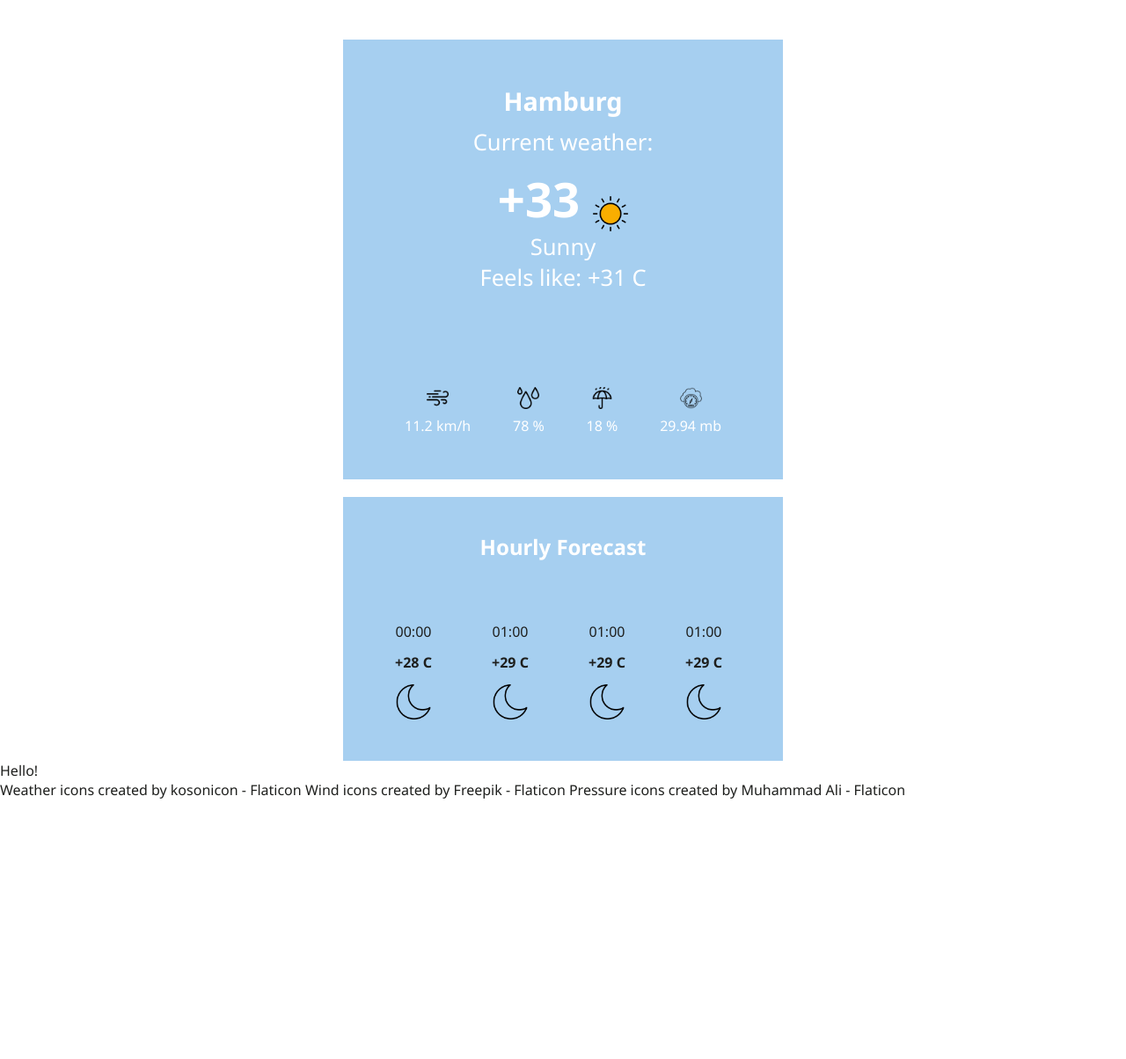
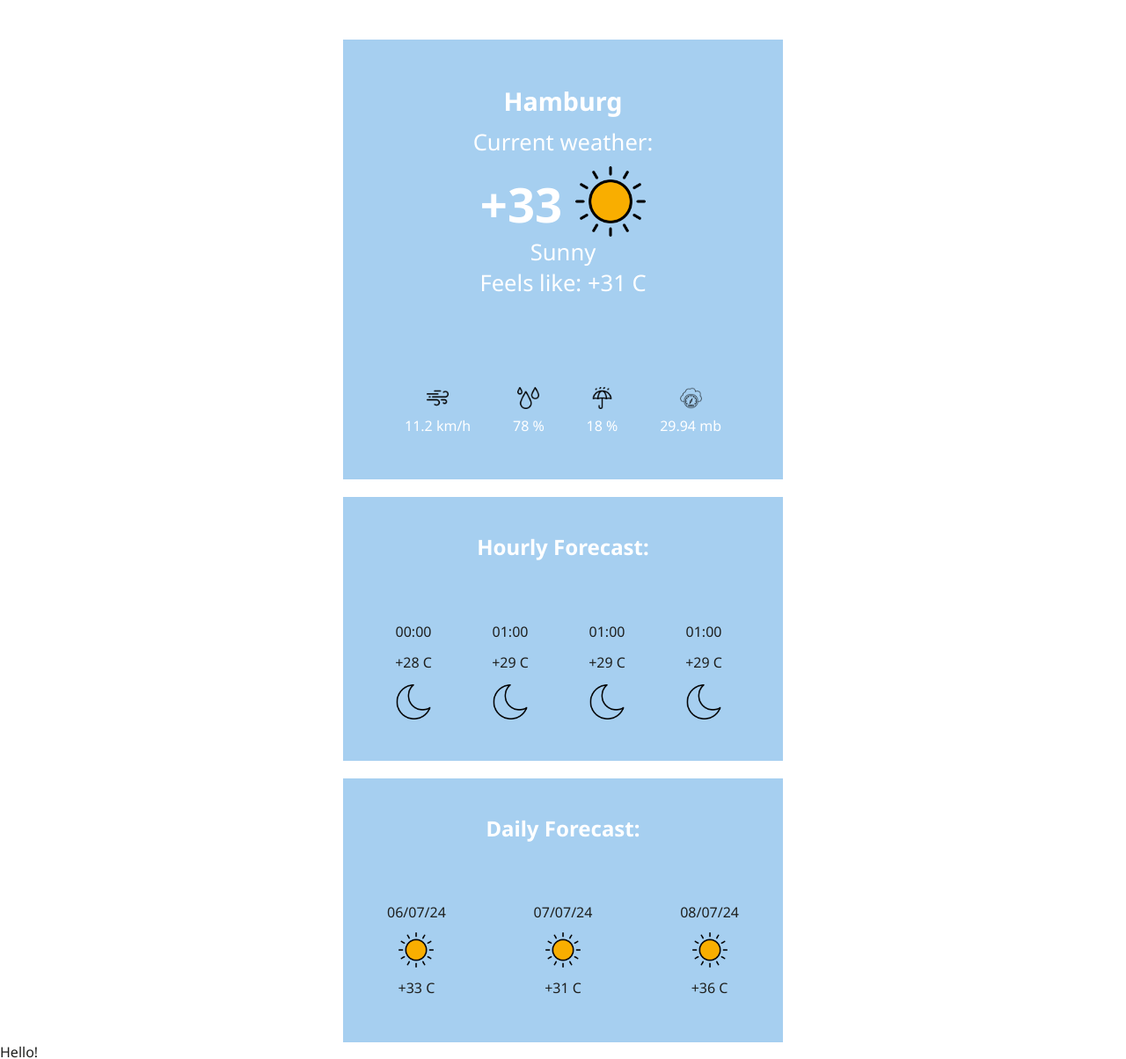
Before and after one commit to DenVIII/weather-app, a website built with webpack: page src/index.html in a window 1280 px wide. Shown: the part 80-1284 px from the top of the page at 88% size. Before the commit the page ends 989 px from the top, so only its background shows below. Built offline with nearby package versions, Linux system fonts and the light colour scheme; no server answers; files whose address does not match are found by name.

Commit message:
Finish daily forecast segment

```diff
--- a/src/index.html
+++ b/src/index.html
@@ -46,8 +46,12 @@
           <div class="current-weather-descr">Current weather:</div>
           <div class="current-weather-main">
             <div class="wrapper">
-              <p class="temperature">+33</p>
-              <img class="condition-icon" src="./assets/sunny.png" alt="" />
+              <p class="main-temperature">+33</p>
+              <img
+                class="main-condition-icon"
+                src="./assets/sunny.png"
+                alt=""
+              />
             </div>
             <p class="condition">Sunny</p>
             <div class="feelslike">
@@ -75,7 +79,7 @@
         </div>
       </div>
       <div class="hourly-forecast">
-        <h2>Hourly Forecast</h2>
+        <h2>Hourly Forecast:</h2>
         <div class="main">
           <div class="container">
             <p class="hour">00:00</p>
@@ -199,6 +203,26 @@
           </div>
         </div>
       </div>
+      <div class="daily-forecast">
+        <h2>Daily Forecast:</h2>
+        <div class="main">
+          <div class="container">
+            <div class="date">06/07/24</div>
+            <img src="./assets/sunny.png" alt="" class="condition-icon" />
+            <div class="temperature">+33 C</div>
+          </div>
+          <div class="container">
+            <div class="date">07/07/24</div>
+            <img src="./assets/sunny.png" alt="" class="condition-icon" />
+            <div class="temperature">+31 C</div>
+          </div>
+          <div class="container">
+            <div class="date">08/07/24</div>
+            <img src="./assets/sunny.png" alt="" class="condition-icon" />
+            <div class="temperature">+36 C</div>
+          </div>
+        </div>
+      </div>
     </div>
     <div class="random-div"></div>
     <footer>
--- a/src/styles.css
+++ b/src/styles.css
@@ -153,12 +153,12 @@ a {
   color: var(--white-text);
 }
 
-.condition-icon {
+.main-condition-icon {
   width: 80px;
   height: 80px;
 }
 
-.temperature {
+.main-temperature {
   font-size: 3.4rem;
   font-weight: bold;
 }
@@ -192,7 +192,8 @@ a {
 
 /*Hourly Forecast*/
 
-.hourly-forecast {
+.hourly-forecast,
+.daily-forecast {
   width: 500px;
   height: 300px;
   padding: 40px 50px;
@@ -204,13 +205,14 @@ a {
   margin-top: 20px;
 }
 
-.hourly-forecast > .main {
+.main {
   display: flex;
-  overflow-x: scroll;
-  scrollbar-color: red orange;
-  scrollbar-width: thin;
   gap: 50px;
   height: 125px;
+}
+
+.hourly-forecast > .main {
+  overflow-x: scroll;
 }
 
 .main > .container {
@@ -225,3 +227,13 @@ a {
   width: 40px;
   height: 40px;
 }
+
+/*Daily forecast*/
+
+.daily-forecast > .main {
+  justify-content: space-between;
+}
+
+.daily-forecast > .main > .container {
+  height: 120px;
+}
```
Also changed, not shown: dist/index.html, dist/main.js.
